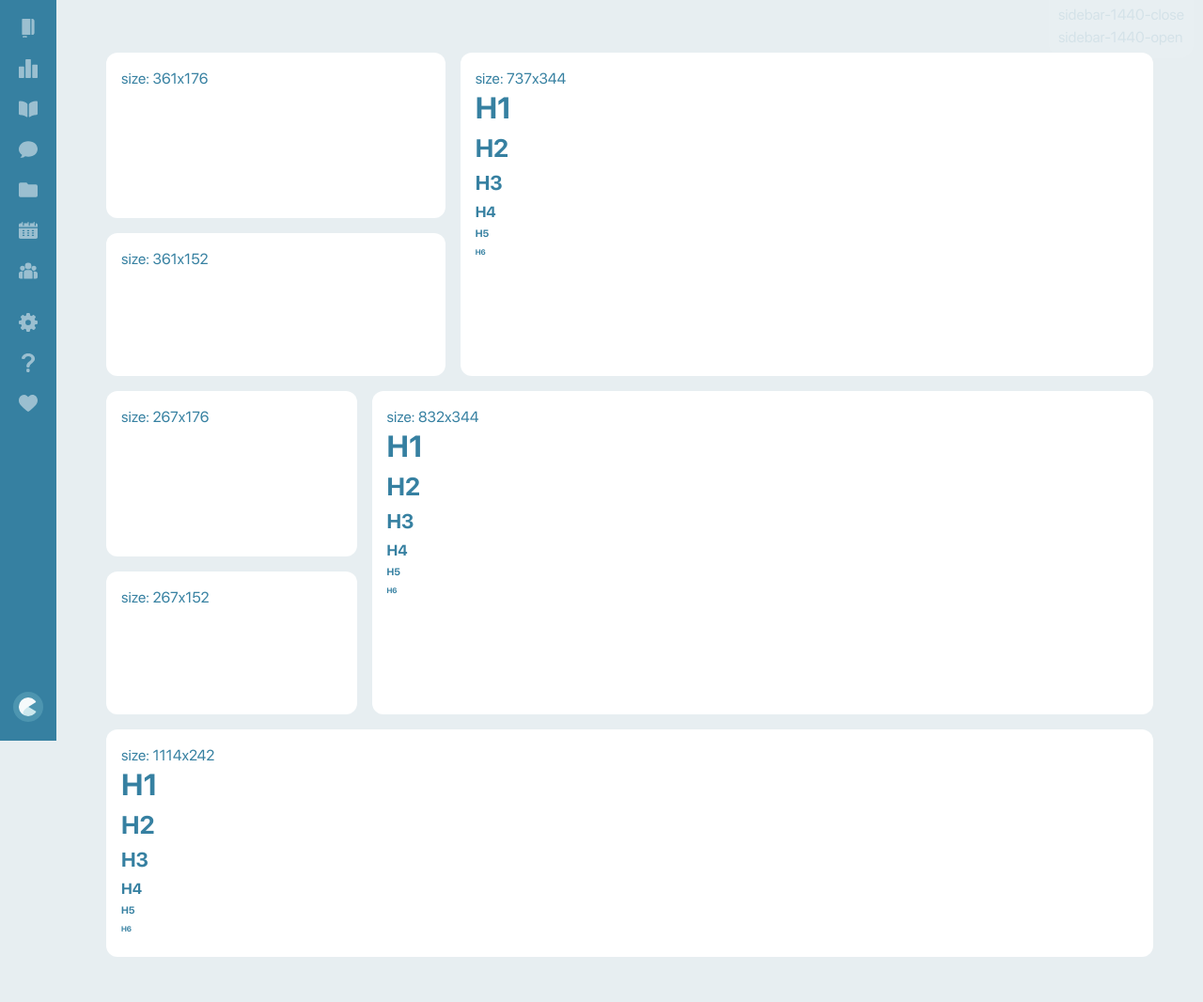
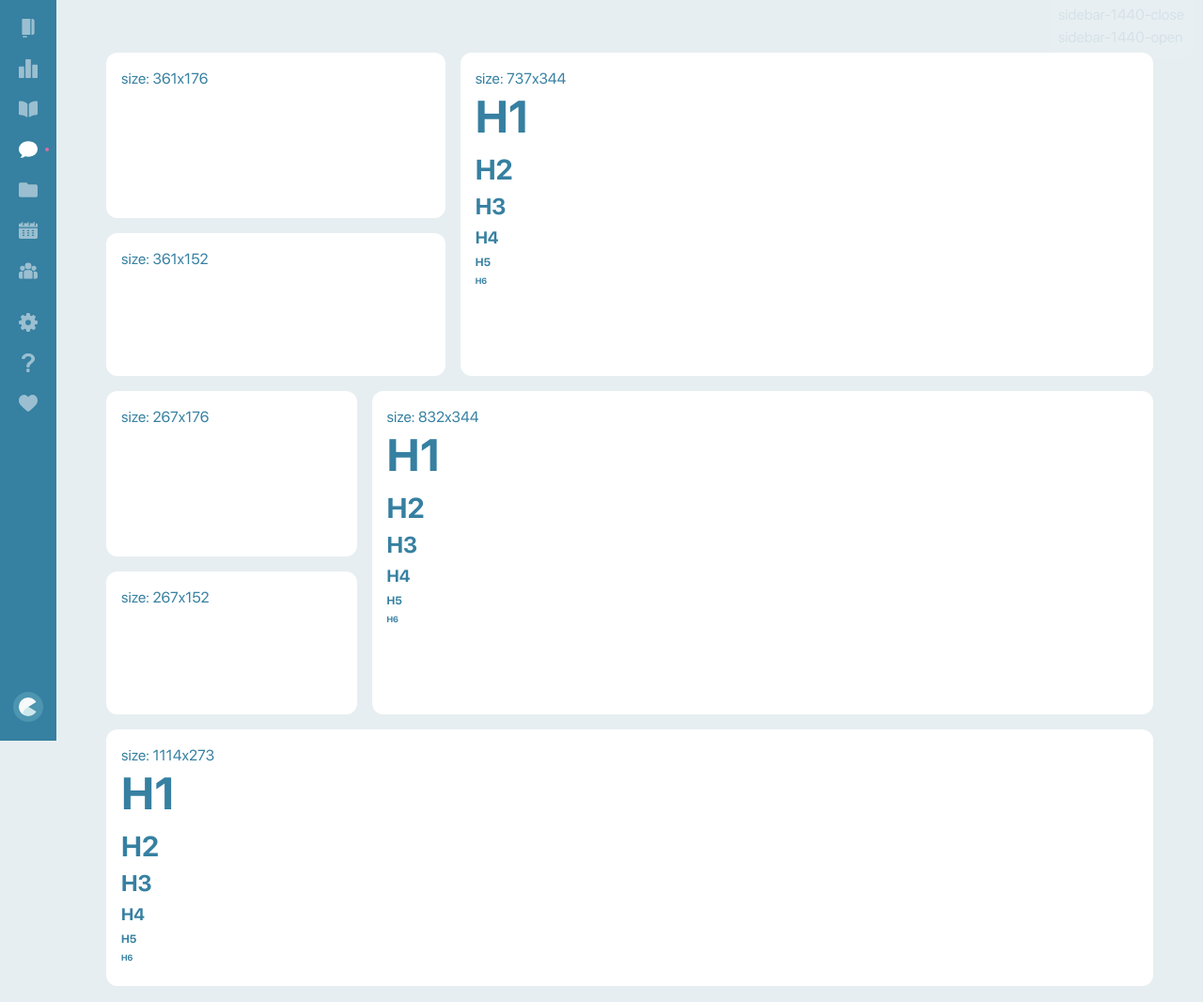
Before and after one commit to Alexsab/newtonteach.me, a Jekyll site: the page built from index.html, in a window 1280 px wide. Shown: the part 112-1178 px from the top of the page at 94% size. Built offline with Jekyll 4.4.1, drawn with Linux system fonts in a browser that asks for light colours; grey boxes are pictures that could not be loaded.

Commit message:
upd sidebar

```diff
--- a/_includes/sidebar.html
+++ b/_includes/sidebar.html
@@ -42,12 +42,13 @@
 			<!-- /.sidebar-link__icon -->
 			<span class="sidebar-link__text">Homework</span>
 		</a>
-		<a class="sidebar-link d-flex align-items-center text-white">
+		<a href="#" class="sidebar-link d-flex align-items-center text-white">
 			<span class="sidebar-link__icon">
 				<img src="images/dist/icons/speech-bubble.svg" alt="">
 			</span>
 			<!-- /.sidebar-link__icon -->
 			<span class="sidebar-link__text">Messages</span>
+			<span class="sidebar-count">12</span>
 		</a>
 		<a class="sidebar-link d-flex align-items-center text-white">
 			<span class="sidebar-link__icon">
--- a/src/sass/blocks/sidebar.scss
+++ b/src/sass/blocks/sidebar.scss
@@ -55,7 +55,29 @@
 		.sidebar-close{
 			display: none;
 		}
+		.sidebar-count{
+			@include interpolate(right, 1440px, 1920px, 21px, 28px);
+			@include interpolate(width, 1440px, 1920px, 22px, 29px);
+			@include interpolate(height, 1440px, 1920px, 16.5px, 22px);
+			@include interpolate(font-size, 1440px, 1920px, 10px, 12px);
+		}
 	}
+}
+
+.sidebar-count{
+	width: 4px;
+	height: 4px;
+	border-radius: 100px;
+	font-size: 0;
+	flex: 0 0 4px;
+	background-color: $secondary_dark;
+	position: absolute;
+	display: flex;
+	justify-content: center;
+	align-items: center;
+	top: 50%;
+	transform: translateY(-50%);
+	@include interpolate(right, 1440px, 1920px, 8px, 12px);
 }
 
 .sidebar-link{
@@ -65,6 +87,7 @@
 	opacity: 0.5;
 	text-decoration: none;
 	white-space: nowrap;
+	position: relative;
 	// padding: 10px 0;
 	// font-size: 0.8333rem;
 	&:hover, &.active{
@@ -125,7 +148,7 @@
 		height: auto;
 	}
 	.sidebar-link__text{
-		font-size: 0.75rem;
+		font-size: 0.7501rem;
 	}
 }
 
@@ -181,7 +204,6 @@
 		}
 	}
 	* {
-		font-size: 0.75rem;
-		// font-weight: 400;
+		font-size: 0.7501rem;
 	}
 }
--- a/src/sass/config/_sizes.sass
+++ b/src/sass/config/_sizes.sass
@@ -12,7 +12,7 @@
 
 /* Single property */
 html
-	@include interpolate(font-size, 1440px, 1920px, 16px, 24px)
+	@include interpolate(font-size, 1440px, 1920px, 16px, 21.33px)
 
 /* Multiple properties with same values */
 // h1,h2,h3,h4,h5
@@ -23,14 +23,14 @@
 	font-weight: 700
 
 h1
-	font-size: 2rem
+	font-size: 3rem
 h2
-	font-size: 1.667rem
+	font-size: 1.8753rem
 h3
-	font-size: 1.333rem
+	font-size: 1.5002rem
 h4
-	font-size: 1rem
+	font-size: 1.1252rem
 h5
-	font-size: 0.6667rem
+	font-size: 0.7501rem
 h6
-	font-size: 0.5rem
+	font-size: 0.5626rem
```
Also changed, not shown: css/main.css, css/main.min.css.
